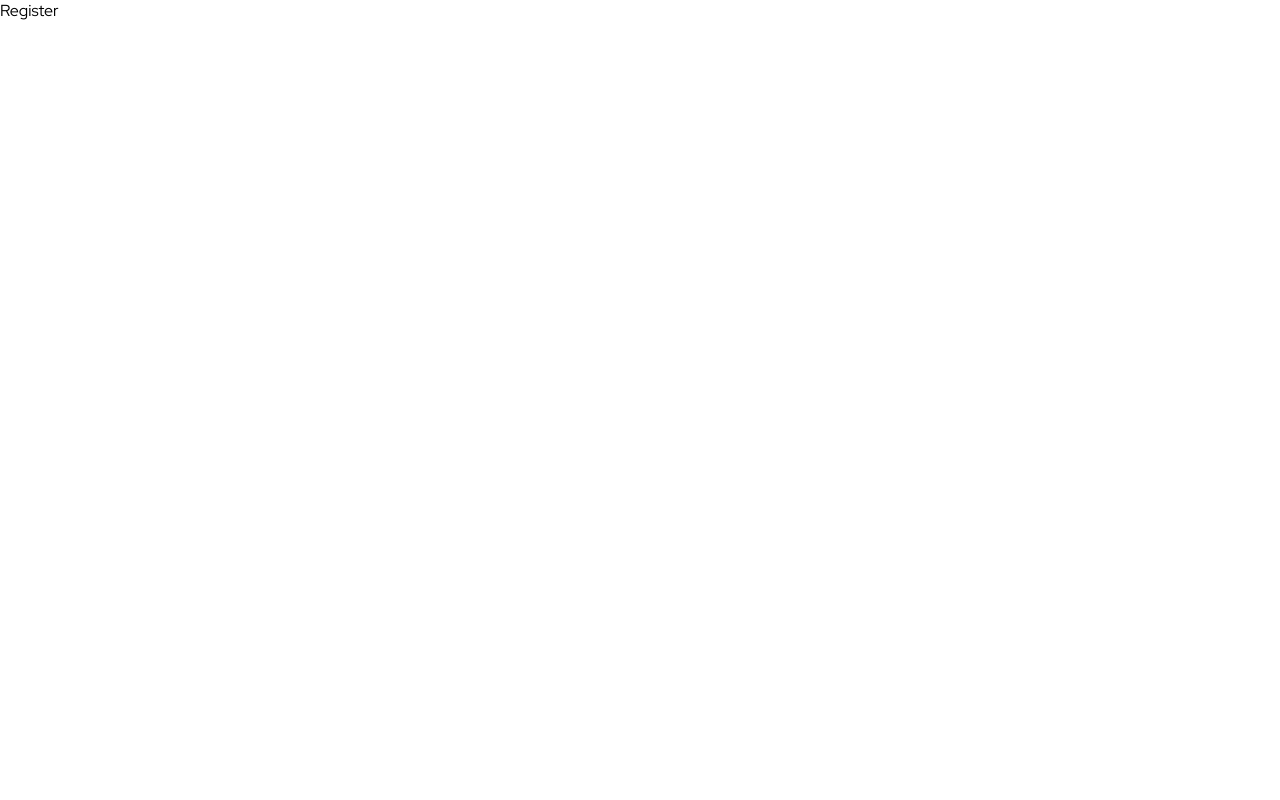
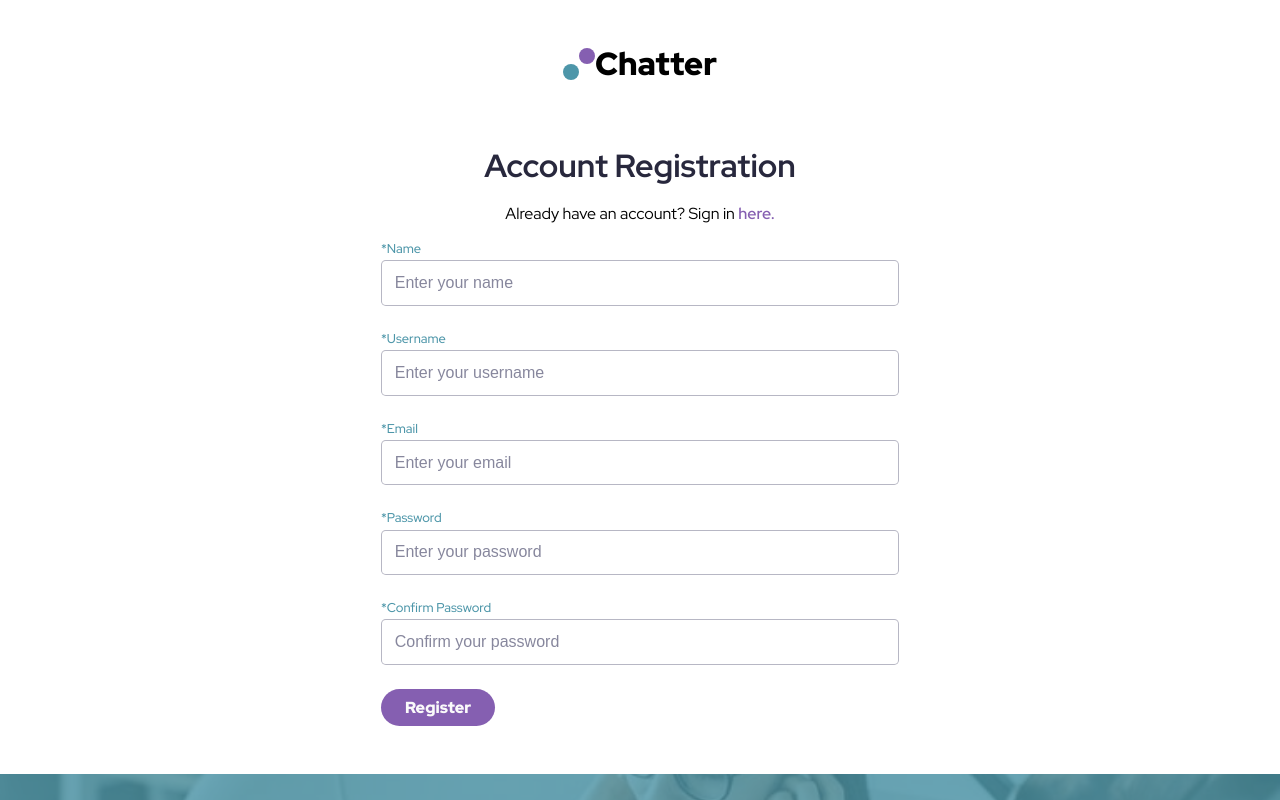
Before and after one commit to brodiehunt/live-messenger-client, a React (Vite) app: page /register in a window 1280 px wide. Shown: the top 800 px of the page. Built offline with nearby package versions, Linux system fonts and the light colour scheme.

Commit message:
register form page complete, client side validation complete. register form styles finished

```diff
--- a/package.json
+++ b/package.json
@@ -4,7 +4,7 @@
   "version": "0.0.0",
   "type": "module",
   "scripts": {
-    "dev": "vite",
+    "dev": "vite --host",
     "build": "vite build",
     "test": "vitest",
     "lint": "eslint . --ext js,jsx --report-unused-disable-directives --max-warnings 0",
--- /dev/null
+++ b/src/components/FormButton.jsx
@@ -0,0 +1,35 @@
+import styled from 'styled-components';
+
+const ButtonStyles = styled.button`
+  font-size: 1rem;
+  font-weight: 900;
+  padding: 0.5rem 1.5rem;
+  border-radius: 1.8125rem;
+  outline: none;
+  border: none;
+  color: var(--background-light);
+  background-color: var(--secondary);
+  transition: 0.2s ease-in all;
+  cursor: pointer;
+
+  &:hover,
+  &:focus {
+    background-color: var(--secondary-hover);
+    box-shadow: 0 4px 8px 0 rgba(133, 95, 177, 0.4);
+  }
+
+  &:focus {
+    outline: 2px solid var(--secondary);
+  }
+`;
+
+export default function FormButton({disabled, children}) {
+  return (
+    <ButtonStyles
+      type="submit"
+      disabled={disabled}
+    >
+      {children}
+    </ButtonStyles>
+  )
+}
--- a/src/components/InputField.jsx
+++ b/src/components/InputField.jsx
@@ -1,4 +1,44 @@
 import styled from 'styled-components';
+
+const InputFieldStyles = styled.div`
+
+  margin-bottom: 1.5rem;
+  label {
+    display: block;
+    font-size: 0.8rem;
+    font-weight: 500;
+    margin-bottom: 0.2rem;
+    color: var(--primary);
+  }
+
+  input {
+    color: var(--text-dark);
+    width: 100%;
+    padding: 0.8rem;
+    font-size: 1rem;
+    border: 1px solid rgba(135, 135, 157, 0.6);
+    border-radius: 0.3rem;
+  }
+
+  input.error {
+    border: 1px solid var(--error-red);
+  }
+
+  input::placeholder {
+    color: var(--text-light);
+  }
+
+  input:focus {
+    outline: 2px solid var(--primary);
+  }
+
+  .error-message {
+    font-size: 0.8rem;
+    color: var(--error-red);
+    margin-top: 0.2rem;
+
+  }
+`;
 
 const InputField = ({
   type,
@@ -9,35 +49,39 @@ const InputField = ({
   onChange,
   onBlur,
   errorMessage,
-  placeHolder,
-  children
+  placeholder,
+  children,
+  disabled
 }) => {
   return (
-    <div>
+    <InputFieldStyles>
       <label
         htmlFor="id"
       >
-        {children}
+        *{children}
       </label>
       <input
+        className={errorMessage && 'error'}
         type={type}
         name={name}
         id={id}
-        placeholder={placeHolder}
+        placeholder={placeholder}
         value={value}
         ref={elRef}
         onChange={onChange}
         onBlur={onBlur}
+        disabled={disabled}
       />
       {errorMessage &&
         <div
           role="alert"
           aria-live="assertive"
+          className="error-message"
         >
           {errorMessage}
         </div>
       }
-    </div>
+    </InputFieldStyles>
   )
 }
 
--- a/src/components/Logo.jsx
+++ b/src/components/Logo.jsx
@@ -1,7 +1,9 @@
 import styled from 'styled-components';
 
 const LogoStyles = styled.div`
-  margin: 3rem auto;;
+  padding-top: 3rem;
+  margin: 0 auto;
+  margin-bottom: 3rem;
   text-align: center;
   font-size: 2rem;
   line-height: 2rem;
--- a/src/components/RegisterForm.jsx
+++ b/src/components/RegisterForm.jsx
@@ -1 +1,170 @@
-import styled from 'styled-components';
+import styled, {keyframes} from 'styled-components';
+import useForm from '../hooks/UseForm';
+import InputField from './InputField';
+import FormButton from './FormButton';
+import { validateRegister } from '../utils/formValidation';
+
+const loading = keyframes`
+  from {
+    background-position: 0 0;
+    /* rotate: 0; */
+  }
+
+  to {
+    background-position: 100% 100%;
+    /* rotate: 360deg; */
+  }
+`;
+
+const RegisterFormStyles = styled.form`
+  width: calc(100% - 2rem);
+  max-width: 550px;
+  margin: 2rem auto;
+  margin-top: 0;
+  padding: 1rem;
+  /* box-shadow: 0 4px 8px 3px rgba(0, 0, 0, 0.1); */
+  border-radius: 3px;
+
+  &::before {
+      height: 10px;
+      margin-bottom: 2rem;
+      display: ${props => props.$loading ? 'block' : 'none'};
+      content: '';
+      background-image: linear-gradient(
+        to right,
+        var(--secondary-hover) 0%,
+        var(--primary-hover) 50%,
+        var(--secondary-hover) 100%
+      );
+    }
+    &[aria-busy='true']::before {
+      background-size: 50% auto;
+      animation: ${loading} 0.5s linear infinite;
+    }
+`
+
+const RegisterForm = () => {
+  const {
+    inputs,
+    inputErrors,
+    setInputErrors,
+    fieldRefs,
+    isLoading,
+    setIsLoading,
+    serverErrors,
+    handleChange,
+    handleBlur,
+    resetForm,
+  } = useForm({name: '', username: '', email: '', password: '', passwordConfirm: ''});
+
+  function handleSubmit(event) {
+    event.preventDefault()
+
+     // Runs all validation functions - returns inputErrors shaped object with new errors
+     const newInputErrors = validateRegister(inputs);
+
+     // Finds and returns first key (feild name) that has an error
+     const firstErrorField = Object.keys(newInputErrors).find(field => newInputErrors[field]);
+
+     // Sets focus on first error element - sets errorState (in case submit without touching feilds)
+     if (firstErrorField && fieldRefs[firstErrorField].current) {
+       fieldRefs[firstErrorField].current.focus();
+       return setInputErrors(newInputErrors);
+     }
+    setIsLoading(true)
+    console.log('handled submit');
+    setTimeout(() => {
+      setIsLoading(false);
+    }, 5000)
+  }
+
+  return (
+    <RegisterFormStyles
+      onSubmit={handleSubmit}
+      aria-busy={isLoading}
+      $loading={isLoading}
+    >
+      {serverErrors &&
+        <div>Server error</div>
+      }
+      <InputField
+        type="text"
+        name="name"
+        id="name"
+        placeholder="Enter your name"
+        value={inputs.name}
+        errorMessage={inputErrors.name}
+        onChange={handleChange}
+        onBlur={handleBlur}
+        elRef={fieldRefs.name}
+        disabled={isLoading}
+      >
+        Name
+      </InputField>
+
+      <InputField
+        type="text"
+        name="username"
+        id="username"
+        placeholder="Enter your username"
+        value={inputs.username}
+        errorMessage={inputErrors.username}
+        onChange={handleChange}
+        onBlur={handleBlur}
+        elRef={fieldRefs.username}
+        disabled={isLoading}
+      >
+        Username
+      </InputField>
+      <InputField
+        type="email"
+        name="email"
+        id="email"
+        placeholder="Enter your email"
+        value={inputs.email}
+        errorMessage={inputErrors.email}
+        onChange={handleChange}
+        onBlur={handleBlur}
+        elRef={fieldRefs.email}
+        disabled={isLoading}
+      >
+        Email
+      </InputField>
+      <InputField
+        type="password"
+        name="password"
+        id="password"
+        placeholder="Enter your password"
+        value={inputs.password}
+        errorMessage={inputErrors.password}
+        onChange={handleChange}
+        onBlur={handleBlur}
+        elRef={fieldRefs.password}
+        disabled={isLoading}
+      >
+        Password
+      </InputField>
+      <InputField
+        type="password"
+        name="passwordConfirm"
+        id="passwordConfirm"
+        placeholder="Confirm your password"
+        value={inputs.passwordConfirm}
+        errorMessage={inputErrors.passwordConfirm}
+        onChange={handleChange}
+        onBlur={handleBlur}
+        elRef={fieldRefs.passwordConfirm}
+        disabled={isLoading}
+      >
+        Confirm Password
+      </InputField>
+      <FormButton
+        disabled={isLoading}
+      >
+        Register
+      </FormButton>
+    </RegisterFormStyles>
+  )
+}
+
+export default RegisterForm;
--- a/src/components/styles/Global.js
+++ b/src/components/styles/Global.js
@@ -18,8 +18,10 @@ const GlobalStyles = createGlobalStyle`
         --text-dark: #28283d;
         --text-light: #87879d;
         --background-light: #fafafa;
+        --error-red: rgba(255, 0, 0, 0.8);
         max-width: 1440px;
         margin: 0 auto;
+
     }
 
     a {
--- a/src/components/styles/Homepage/FooterStyles.jsx
+++ b/src/components/styles/Homepage/FooterStyles.jsx
@@ -9,6 +9,7 @@ const FooterStyles = styled.footer`
   position: relative;
   color: var(--background-light);
   z-index: 3;
+  margin-top: auto;
 
   .sheild {
     position: absolute;
--- a/src/hooks/UseForm.jsx
+++ b/src/hooks/UseForm.jsx
@@ -37,13 +37,16 @@ export default function useForm(initial = {}) {
         return setInputErrors({...inputErrors, [name]: validateUsername(value)});
       }
       case 'email' : {
-        setInputErrors({...inputErrors, [name]: validateEmail(value)});
+        return setInputErrors({...inputErrors, [name]: validateEmail(value)});
       }
       case 'password' : {
-        setInputErrors({...inputErrors, [name]: validatePassword(value)});
+        return setInputErrors({...inputErrors, [name]: validatePassword(value)});
       }
       case 'passwordConfirm' : {
-        setInputErrors({...inputErrors, [name]: validatePasswordConfirm(value, inputs.password)});
+        return setInputErrors({...inputErrors, [name]: validatePasswordConfirm(value, inputs.password)});
+      }
+      default : {
+        return
       }
     }
   }
@@ -70,6 +73,8 @@ export default function useForm(initial = {}) {
     fieldRefs,
     isLoading,
     serverErrors,
+    setInputErrors,
+    setIsLoading,
     handleChange,
     handleBlur,
     resetForm,
--- a/src/pages/Register.jsx
+++ b/src/pages/Register.jsx
@@ -1,4 +1,60 @@
+import styled from 'styled-components';
+import { Link } from 'react-router-dom';
+import RegisterForm from "../components/RegisterForm"
+import Logo from '../components/Logo';
+import FooterStyles from '../components/styles/Homepage/FooterStyles';
+
+
+const RegisterPageStyles = styled.div`
+  min-height: 100svh;
+  display: flex;
+  flex-direction: column;
+
+  h1 {
+    text-align: center;
+    margin-bottom: 1rem;
+    color: var(--text-dark);
+  }
+  .sign-in-prompt {
+    text-align: center;
+  }
+
+  .inline-link {
+    font-weight: 600;
+    color: var(--secondary);
+  }
+  .inline-link:hover,
+  .inline-link:focus {
+    text-decoration: underline;
+  }
+`;
 
 export default function Register() {
-  return <div>Register</div>
+  return (
+  <RegisterPageStyles>
+    <Logo />
+    <h1>Account Registration</h1>
+    <div className="sign-in-prompt">
+      Already have an account? Sign in
+      <Link to="/signin" className="inline-link"> here.</Link>
+    </div>
+    <RegisterForm />
+    <FooterStyles>
+        <div className="sheild"></div>
+        <div className="background-img"></div>
+        <div className="z-index">
+          <h2>Experience more together</h2>
+          <p className="footer-text">
+            Lorem ipsum dolor sit, amet consectetur adipisicing elit. Inventore officia, adipisci
+            atque beatae molestias quidem reprehenderit delectus deleniti, nam quis, vel a hic?
+            Praesentium, eveniet eos. Vitae esse ducimus sapiente!
+          </p>
+          <Link to="/register" className="link-secondary">Join Now</Link>
+          <div className="social-links">
+
+          </div>
+        </div>
+      </FooterStyles>
+  </RegisterPageStyles>
+  )
 }
```
Also changed, not shown: src/components/styles/Homepage/LogoStyles.jsx (deleted).
